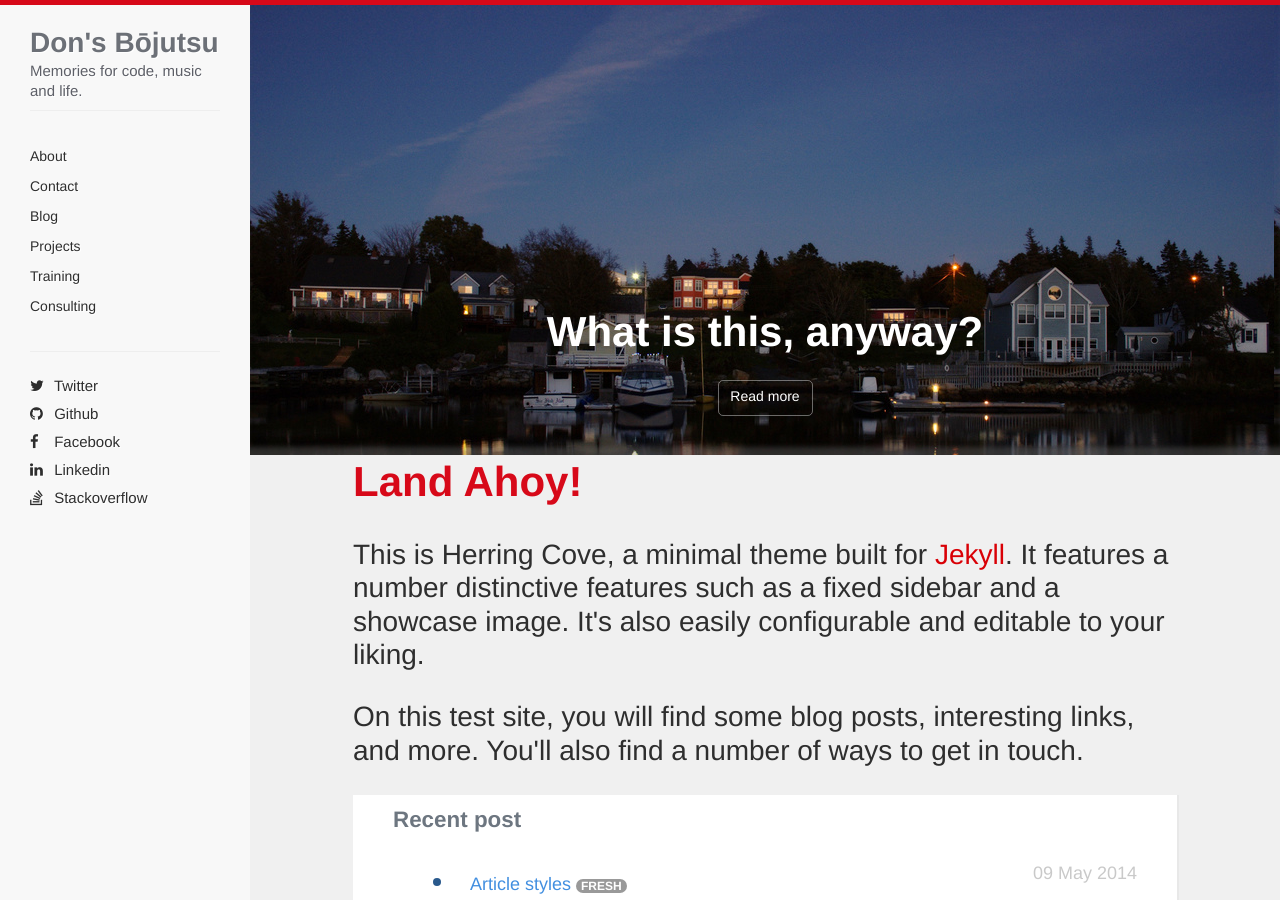
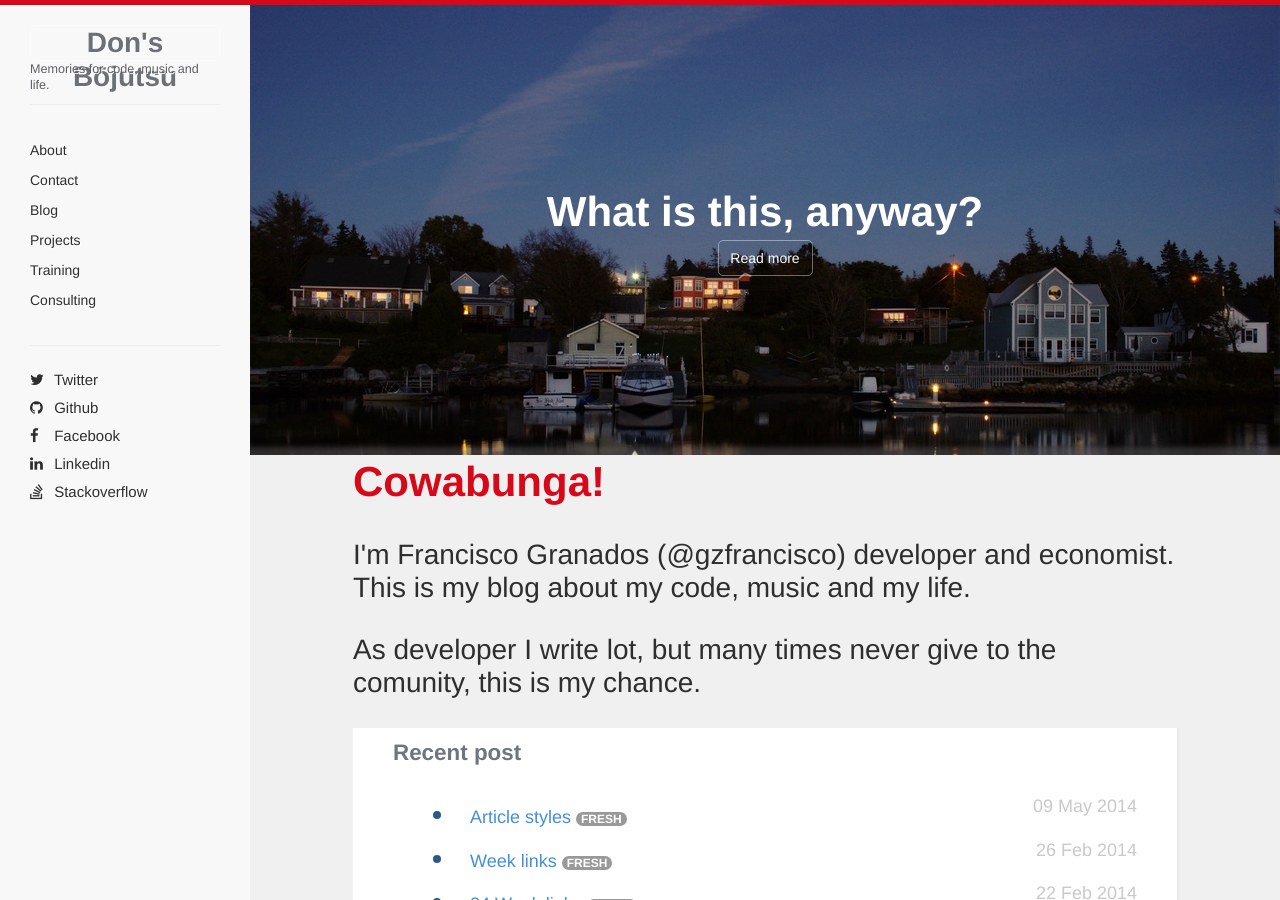
Before and after one commit to gzfrancisco/gzfrancisco.github.io, a Jekyll site: the page built from index.html, in a window 1280 px wide and 900 px high. Built offline with Jekyll 4.4.1, drawn with Linux system fonts in a browser that asks for light colours; nearby versions of some CDN libraries; Markdown is read by kramdown in place of the engine named in the settings.

Commit message:
Fix header titles

```diff
--- a/css/main.css
+++ b/css/main.css
@@ -33,12 +33,18 @@
   border-top: solid 5px #d70919;
   margin-top: -5px; }
   aside header h1 {
-    font-size: 28px;
+    font-size: 2em;
     font-weight: bold;
     color: #6c7077;
     text-shadow: white 1px 1px 0px; }
+    aside header h1 a {
+      color: #6c7077;
+      display: block;
+      position: static;
+      top: 0;
+      width: inherit; }
   aside header h2 {
-    font-size: 15px;
+    font-size: 0.9em;
     font-weight: 100;
     color: #5d5f67;
     text-shadow: 1px 1px white; }
@@ -138,9 +144,45 @@
   font-weight: 200; }
 
 header hgroup h1 {
+  display: block;
+  position: relative;
+  top: 180px;
+  width: 100%;
+  margin: 0 auto;
+  text-align: center;
   color: white; }
 header hgroup h2 {
+  display: block;
+  position: relative;
+  top: 180px;
+  width: 100%;
+  margin: 0 auto;
+  text-align: center;
   color: white; }
+header a {
+  position: relative;
+  top: 180px;
+  display: block;
+  text-align: center;
+  margin: 0 auto;
+  width: 93px;
+  height: 34px;
+  line-height: 34px;
+  color: white;
+  border-radius: 5px;
+  border: solid 1px rgba(255, 255, 255, 0.4); }
+header time {
+  position: relative;
+  top: 180px;
+  display: block;
+  text-align: center;
+  margin: 0 auto;
+  width: 93px;
+  height: 34px;
+  line-height: 34px;
+  color: white;
+  border-radius: 5px;
+  border: solid 1px rgba(255, 255, 255, 0.4); }
 
 html body {
   border-top: solid 5px #d70919;
@@ -167,30 +209,6 @@
         overflow: hidden;
         position: relative;
         background-image: url(/img/showcase.jpg); }
-        html body section article header h1 {
-          position: relative;
-          text-align: center;
-          top: 300px;
-          color: white;
-          display: block;
-          width: 100%;
-          margin: 0 auto;
-          font-size: 42px; }
-        html body section article header a {
-          position: relative;
-          text-align: center;
-          width: 93px;
-          height: 34px;
-          line-height: 30px;
-          vertical-align: middle;
-          font-size: 14px;
-          font-weight: 200;
-          margin: 0 auto;
-          display: block;
-          top: 320px;
-          color: white;
-          border-radius: 5px;
-          border: solid 1px rgba(255, 255, 255, 0.4); }
       html body section article #recent-post {
         background-color: white;
         color: #4d4d4d;
--- a/index.html
+++ b/index.html
@@ -9,11 +9,10 @@
       <h1>What is this, anyway?</h1>
     </hgroup>
     <a href="">Read more</a>
-    <time></time>
   </header>
-  <h1>Land Ahoy!</h1>
-  <p>This is Herring Cove, a minimal theme built for <a href="">Jekyll</a>. It features a number distinctive features such as a fixed sidebar and a showcase image. It's also easily configurable and editable to your liking.</p>
-  <p>On this test site, you will find some blog posts, interesting links, and more. You'll also find a number of ways to get in touch.</p>
+  <h1>Cowabunga!</h1>
+  <p>I'm Francisco Granados (@gzfrancisco) developer and economist. This is my blog about my code, music and my life.</p>
+  <p>As developer I write lot, but many times never give to the comunity, this is my chance.</p>
   <div id="recent-post">
     <h2>Recent post</h2>
     <ul>
```
Also changed, not shown: css/_sass/article.sass (+36 -0 lines), css/_sass/main.sass (+0 -24 lines), css/_sass/sidebar.sass (+8 -2 lines).
